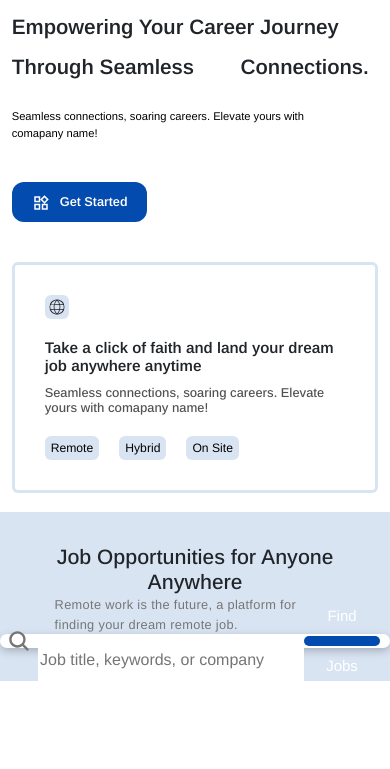
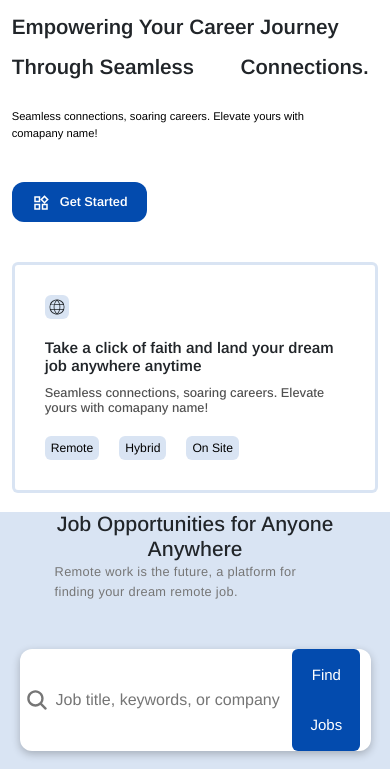
Before and after one commit to c4928315/project002, a React app: page / in a window 390 px wide. Shown: the part 61-830 px from the top of the page. Built offline with nearby package versions, Linux system fonts and the light colour scheme; some packages are replaced by stand-ins of ours; no server answers; some icons are missing.

Commit message:
on my way

```diff
--- a/src/Components/FindJobs/findJobs.css
+++ b/src/Components/FindJobs/findJobs.css
@@ -101,7 +101,7 @@
     }
 
     .findJobsContainer{
-        height: 20vh;
+        height: fit-content;
     }
 
     .findJobsSubHeader p{
@@ -116,6 +116,14 @@
     }
 
     .findJobsSearch{
-        height: 0.9em;
+        height: fit-content ;
+        display: flex;
+        align-items: center;
+        width: 90%;
+        margin: 3em auto;
+    }
+
+    .findJobsSearchArea{
+        background-color: lightgray;
     }
   }
```
